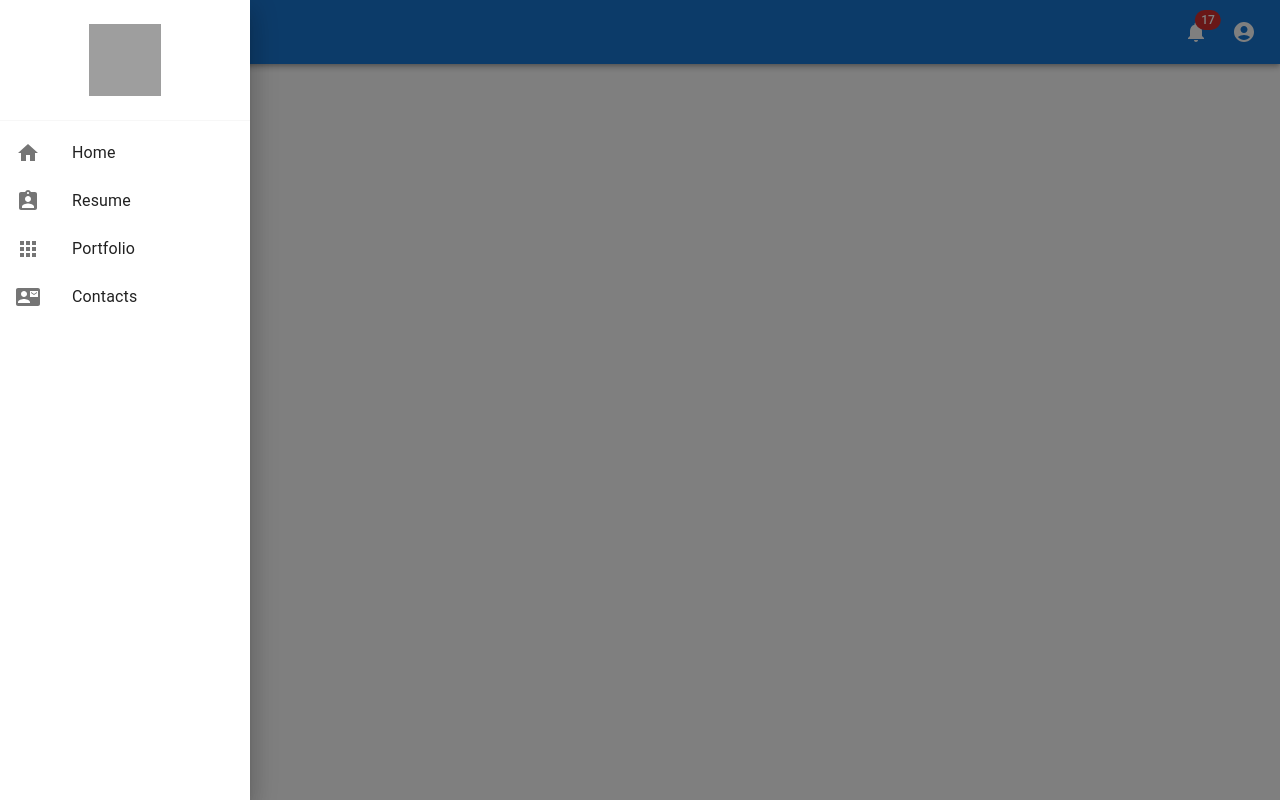
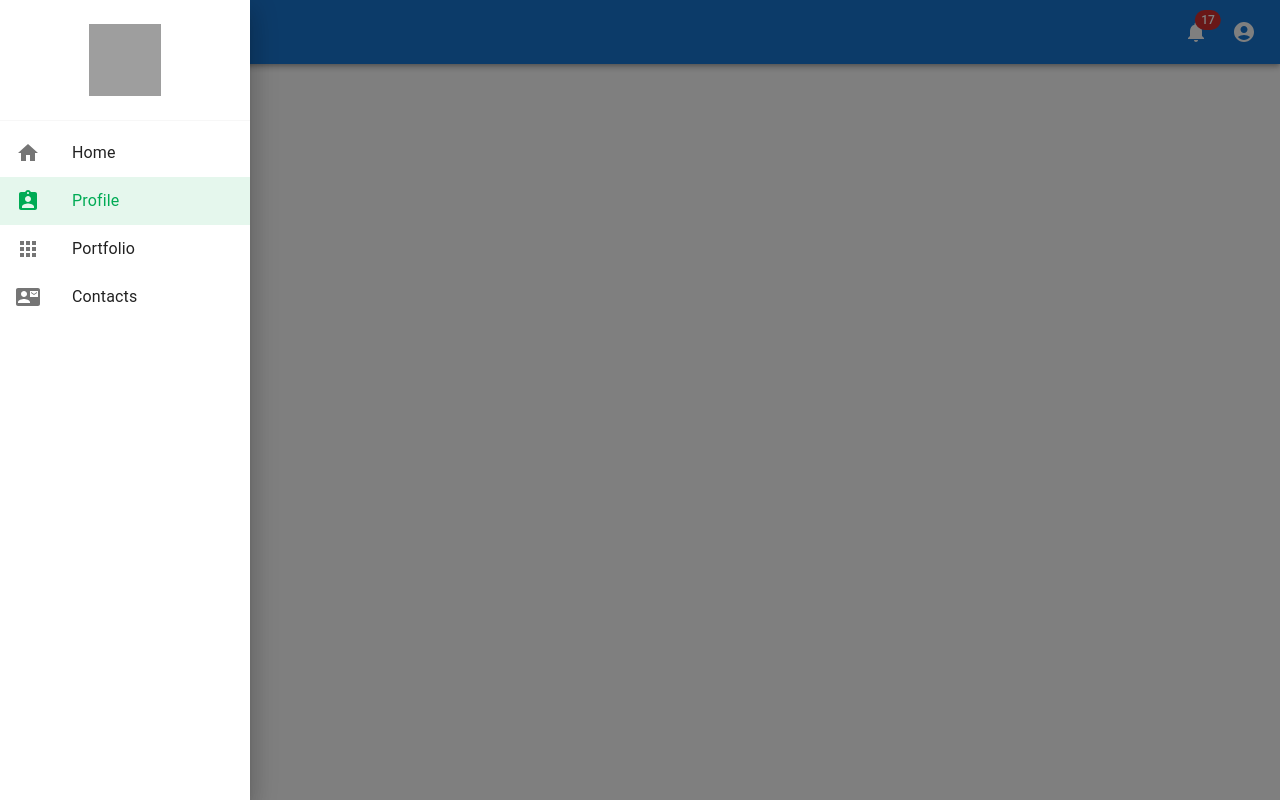
Before and after one commit to BishalRaj/software-development-project, a React (Create React App) app: page /profile in a window 1280 px wide. Both pictures are taken after a click on the button 36 px from the left and 32 px from the top of the page. Built offline with nearby package versions, Linux system fonts and the light colour scheme; grey boxes are pictures that could not be loaded.

Commit message:
Privacy of Key

```diff
--- /dev/null
+++ b/src/components/bar/sideBarItems.js
@@ -0,0 +1,25 @@
+import { Apps, AssignmentInd, ContactMail, Home } from "@material-ui/icons";
+import HomePage from "../../pages/user/home";
+import ProfilePage from "../../pages/user/profile";
+export const listItems = [
+  {
+    listIcon: <Home />,
+    listText: "Home",
+    listPage: <HomePage />,
+  },
+  {
+    listIcon: <AssignmentInd />,
+    listText: "Profile",
+    listPage: <ProfilePage />,
+  },
+  {
+    listIcon: <Apps />,
+    listText: "Portfolio",
+    listPage: "",
+  },
+  {
+    listIcon: <ContactMail />,
+    listText: "Contacts",
+    listPage: "",
+  },
+];
--- a/src/components/bar/usernavbar.jsx
+++ b/src/components/bar/usernavbar.jsx
@@ -1,80 +1,60 @@
-import React, { useState } from "react";
-import { styled, alpha } from '@mui/material/styles';
-import AppBar from '@mui/material/AppBar';
-import Box from '@mui/material/Box';
-import Toolbar from '@mui/material/Toolbar';
-import IconButton from '@mui/material/IconButton';
-import Typography from '@mui/material/Typography';
-import InputBase from '@mui/material/InputBase';
-import Badge from '@mui/material/Badge';
-import MenuItem from '@mui/material/MenuItem';
-import Menu from '@mui/material/Menu';
-import MenuIcon from '@mui/icons-material/Menu';
-import SearchIcon from '@mui/icons-material/Search';
-import AccountCircle from '@mui/icons-material/AccountCircle';
-import MailIcon from '@mui/icons-material/Mail';
-import NotificationsIcon from '@mui/icons-material/Notifications';
-import MoreIcon from '@mui/icons-material/MoreVert';
-
 import {
   Avatar,
   Divider,
+  Drawer,
   List,
   ListItem,
   ListItemIcon,
   ListItemText,
   makeStyles,
-    CssBaseline,
-    Drawer,
 } from "@material-ui/core";
-import {
-    Apps,
-    ContactMail,
-    AssignmentInd,
-    Home,
-    Settings
-} from "@material-ui/icons";
+import { Settings } from "@material-ui/icons";
+import AccountCircle from "@mui/icons-material/AccountCircle";
+import MenuIcon from "@mui/icons-material/Menu";
+import MoreIcon from "@mui/icons-material/MoreVert";
+import NotificationsIcon from "@mui/icons-material/Notifications";
+import AppBar from "@mui/material/AppBar";
+import Badge from "@mui/material/Badge";
+import Box from "@mui/material/Box";
+import IconButton from "@mui/material/IconButton";
+import Menu from "@mui/material/Menu";
+import MenuItem from "@mui/material/MenuItem";
+import Toolbar from "@mui/material/Toolbar";
+import Typography from "@mui/material/Typography";
+import React, { useState } from "react";
+import { listItems } from "./sideBarItems";
 
 const useStyles = makeStyles((theme) => ({
   menuSliderContainer: {
     width: 250,
     background: "#ffffff",
-        height: "100%"
+    height: "100%",
   },
   avatar: {
     margin: "0.5rem auto",
     padding: "1rem",
     width: theme.spacing(13),
-        height: theme.spacing(13)
+    height: theme.spacing(13),
   },
   listItem: {
-        color: "#BYJ986"
-    }
+    color: "#BYJ986",
+  },
+  listIcon: {
+    color: "#BYJ986",
+  },
+  listItemActive: {
+    backgroundColor: "rgba(0,171,85,0.1)",
+    color: "#00AB55",
+  },
+  listIconActive: {
+    color: "#00AB55",
+  },
 }));
 
-const listItems = [
-    {
-        listIcon: <Home />,
-        listText: "Home"
-    },
-    {
-        listIcon: <AssignmentInd />,
-        listText: "Resume"
-    },
-    {
-        listIcon: <Apps />,
-        listText: "Portfolio"
-    },
-    {
-        listIcon: <ContactMail />,
-        listText: "Contacts"
-    }
-];
-
-export default function App() {
+export default function App({ currentPage }) {
   const classes = useStyles();
   const [open, setOpen] = useState(false);
-
+  const [active, setactive] = useState(1);
   const toggleSlider = () => {
     setOpen(!open);
   };
@@ -89,8 +69,22 @@ export default function App() {
       <Divider />
       <List>
         {listItems.map((listItem, index) => (
-                    <ListItem className={classes.listItem} button key={index}>
-                        <ListItemIcon className={classes.listItem}>
+          <ListItem
+            className={
+              active === index ? classes.listItemActive : classes.listItem
+            }
+            button
+            key={index}
+            onClick={() => {
+              currentPage(listItem.listPage);
+              setactive(index);
+            }}
+          >
+            <ListItemIcon
+              className={
+                active === index ? classes.listIconActive : classes.listIcon
+              }
+            >
               {listItem.listIcon}
             </ListItemIcon>
             <ListItemText primary={listItem.listText} />
@@ -123,19 +117,19 @@ export default function App() {
     setMobileMoreAnchorEl(event.currentTarget);
   };
 
-    const menuId = 'primary-search-account-menu';
+  const menuId = "primary-search-account-menu";
   const renderMenu = (
     <Menu
       anchorEl={anchorEl}
       anchorOrigin={{
-                vertical: 'top',
-                horizontal: 'right',
+        vertical: "top",
+        horizontal: "right",
       }}
       id={menuId}
       keepMounted
       transformOrigin={{
-                vertical: 'top',
-                horizontal: 'right',
+        vertical: "top",
+        horizontal: "right",
       }}
       open={isMenuOpen}
       onClose={handleMenuClose}
@@ -156,24 +150,23 @@ export default function App() {
     </Menu>
   );
 
-    const mobileMenuId = 'primary-search-account-menu-mobile';
+  const mobileMenuId = "primary-search-account-menu-mobile";
   const renderMobileMenu = (
     <Menu
       anchorEl={mobileMoreAnchorEl}
       anchorOrigin={{
-                vertical: 'top',
-                horizontal: 'right',
+        vertical: "top",
+        horizontal: "right",
       }}
       id={mobileMenuId}
       keepMounted
       transformOrigin={{
-                vertical: 'top',
-                horizontal: 'right',
+        vertical: "top",
+        horizontal: "right",
       }}
       open={isMobileMenuOpen}
       onClose={handleMobileMenuClose}
     >
-
       <MenuItem>
         <IconButton
           size="large"
@@ -219,7 +212,7 @@ export default function App() {
             variant="h6"
             noWrap
             component="div"
-                        sx={{ display: { xs: 'none', sm: 'block' } }}
+            sx={{ display: { xs: "none", sm: "block" } }}
           >
             Profile
           </Typography>
@@ -229,8 +222,7 @@ export default function App() {
           </Drawer>
 
           <Box sx={{ flexGrow: 1 }} />
-                    <Box sx={{ display: { xs: 'none', md: 'flex' } }}>
-
+          <Box sx={{ display: { xs: "none", md: "flex" } }}>
             <IconButton
               size="large"
               aria-label="show 17 new notifications"
@@ -252,7 +244,7 @@ export default function App() {
               <AccountCircle />
             </IconButton>
           </Box>
-                    <Box sx={{ display: { xs: 'flex', md: 'none' } }}>
+          <Box sx={{ display: { xs: "flex", md: "none" } }}>
             <IconButton
               size="large"
               aria-label="show more"
--- a/src/pages/profile.jsx
+++ b/src/pages/profile.jsx
@@ -1,9 +1,18 @@
-import React from "react";
-import UserNavBar from "../components/bar/usernavbar"
+import React, { useState } from "react";
+import UserNavBar from "../components/bar/usernavbar";
 
 const Profile = () => {
+  const [userComponent, setuserComponent] = useState([]);
+
+  const setCurrentPage = (page) => {
+    setuserComponent(page);
+  };
+
   return (
-  <UserNavBar/>
+    <>
+      <UserNavBar currentPage={setCurrentPage} />
+      {userComponent}
+    </>
   );
 };
 
--- /dev/null
+++ b/src/pages/user/home.jsx
@@ -0,0 +1,7 @@
+import React from "react";
+
+const Home = () => {
+  return <div>Home</div>;
+};
+
+export default Home;
--- /dev/null
+++ b/src/pages/user/profile.jsx
@@ -0,0 +1,7 @@
+import React from "react";
+
+const Profile = () => {
+  return <div>Profile</div>;
+};
+
+export default Profile;
```
Also changed, not shown: src/layout/adminLayout.jsx (added), 2 other files (tests, documents, lock files or other folders). Lines whose indentation alone changed are shown as unchanged.
